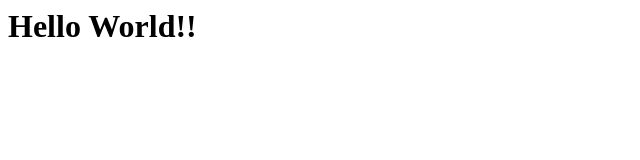
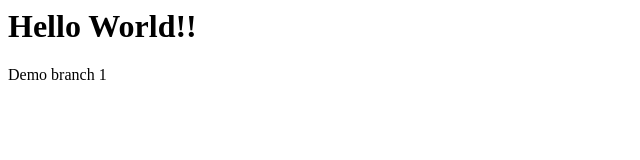
Before and after one commit to NguyenDacCuong2604/cuongkhi, a plain HTML site: page index.html in a window 1280 px wide. Shown: the full height of the page, 0-640 px from the left. Drawn offline with Linux system fonts and the light colour scheme.

Commit message:
branch demo 1

```diff
--- a/index.html
+++ b/index.html
@@ -1 +1,2 @@
 <h1>Hello World!!</h1>
+<div>Demo branch 1</div>
```
